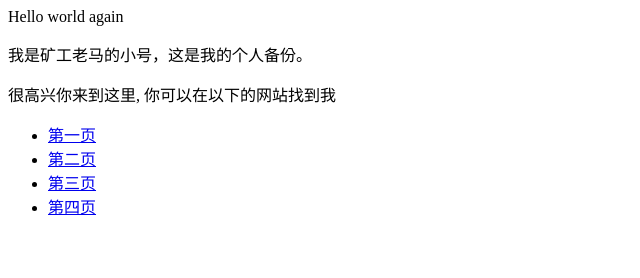
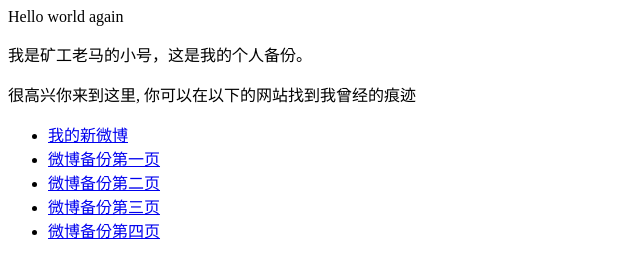
Before and after one commit to axbug7/axbug7.github.io, a plain HTML site: page index.html in a window 1280 px wide. Shown: the whole page, without its empty margins (0-640 px from the left). Drawn offline with Linux system fonts and the light colour scheme.

Commit message:
Update index.html

```diff
--- a/index.html
+++ b/index.html
@@ -1,10 +1,11 @@
 <p>Hello world again</p>
 <p>我是矿工老马的小号，这是我的个人备份。 </p>
-<p>很高兴你来到这里, 你可以在以下的网站找到我</p>
+<p>很高兴你来到这里, 你可以在以下的网站找到我曾经的痕迹</p>
 
 <ul>
-  <li> <a href="1.html">第一页</a> </li>
-  <li> <a href="2.html">第二页</a> </li>
-  <li> <a href="3.html">第三页</a> </li>
-  <li> <a href="4.html">第四页</a> </li>
+  <li> <a href="https://weibo.com/u/7637473015">我的新微博</a> </li>
+  <li> <a href="1.html">微博备份第一页</a> </li>
+  <li> <a href="2.html">微博备份第二页</a> </li>
+  <li> <a href="3.html">微博备份第三页</a> </li>
+  <li> <a href="4.html">微博备份第四页</a> </li>
 </ul>
```
